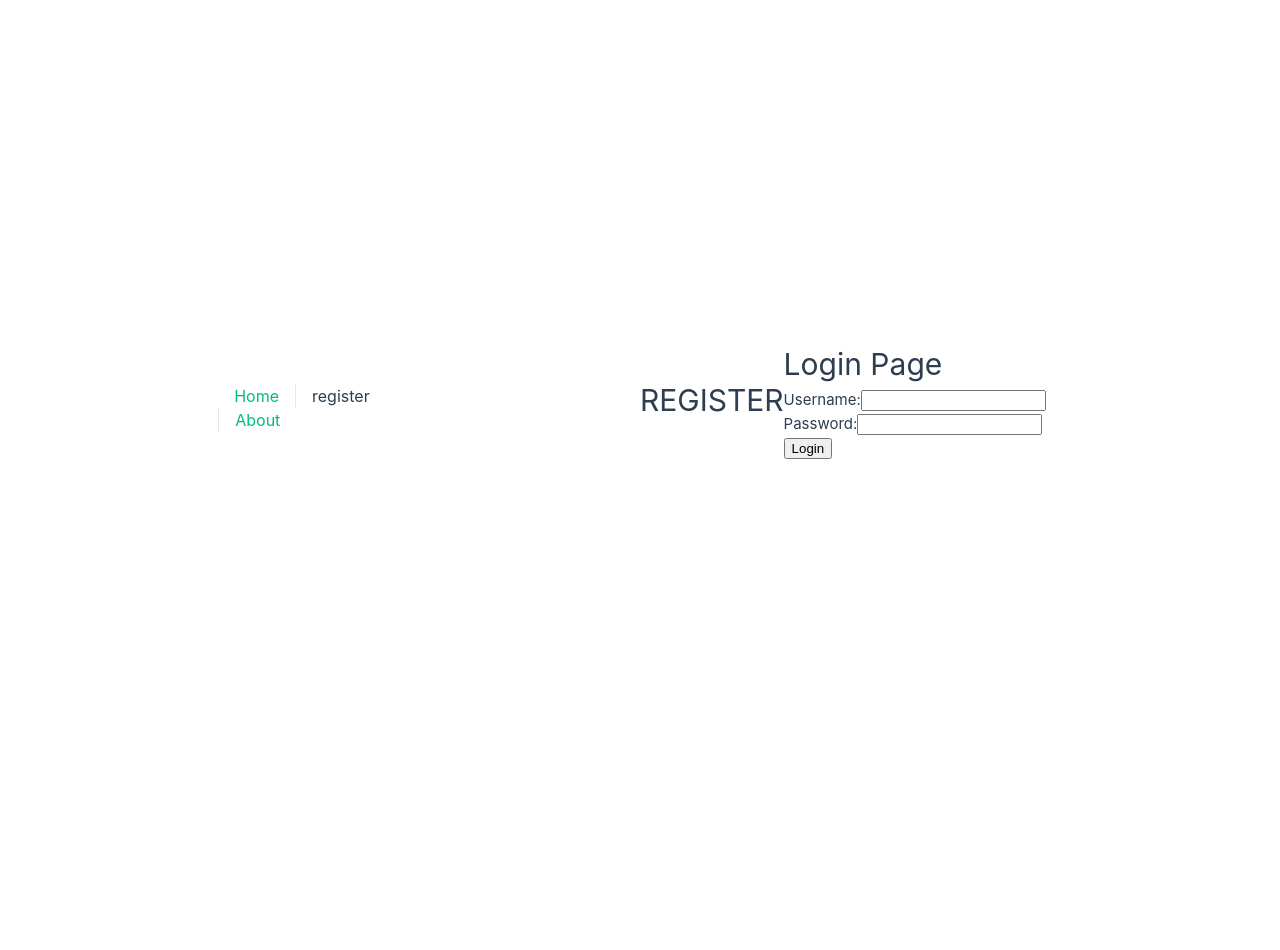
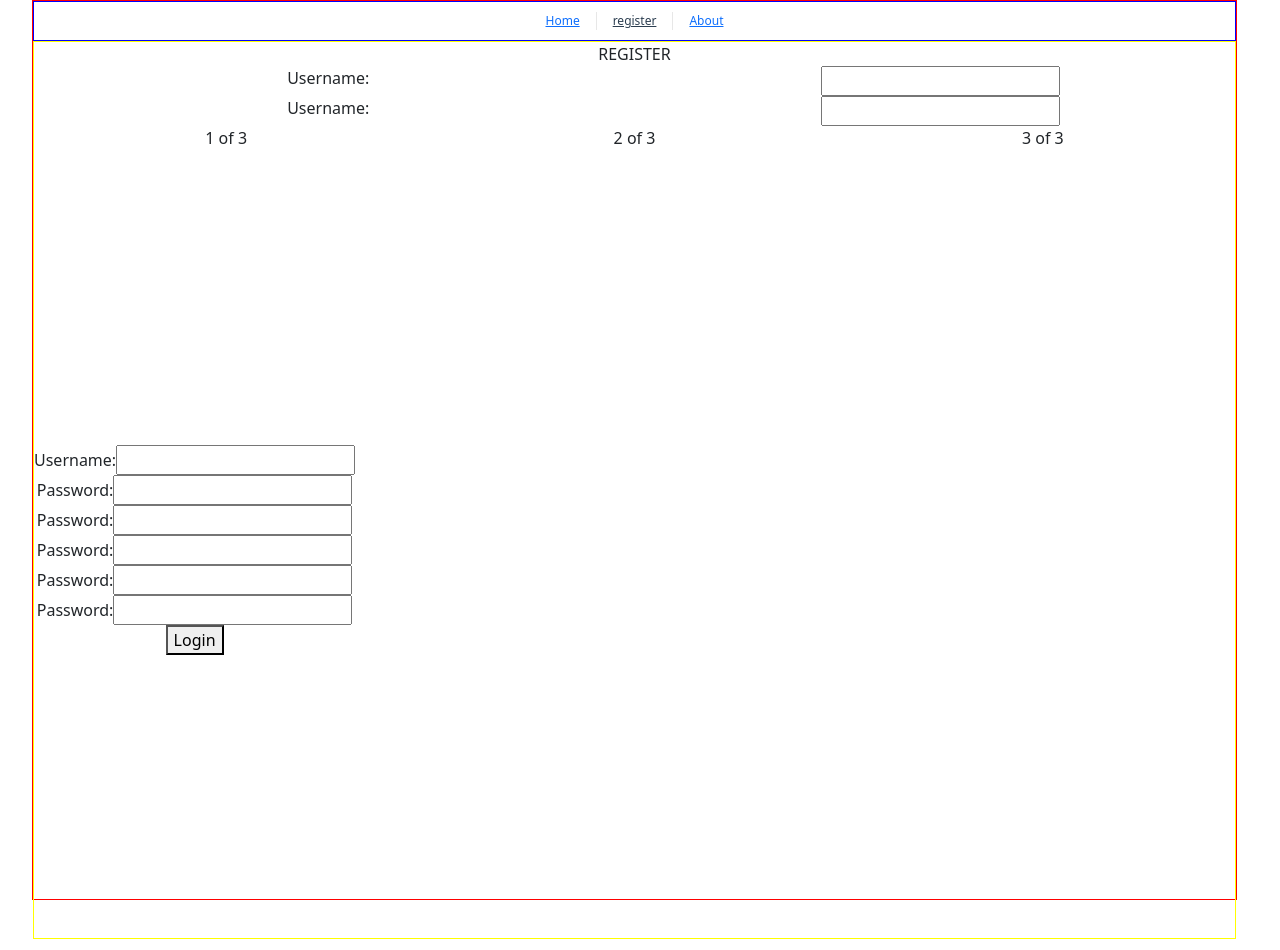
Before and after one commit to Powarut/492vueFirebase, a Vue app: page /register in a window 1280 px wide. Before the commit the page ends 800 px from the top, so only its background shows below. Built offline with nearby package versions, Linux system fonts and the light colour scheme.

Commit message:
[edit] css app page and css register page

```diff
--- a/package.json
+++ b/package.json
@@ -10,6 +10,7 @@
     "format": "prettier --write src/"
   },
   "dependencies": {
+    "bootstrap": "^5.3.0-alpha1",
     "vue": "^3.2.47",
     "vue-router": "^4.1.6"
   },
--- a/src/App.vue
+++ b/src/App.vue
@@ -4,39 +4,42 @@ import HelloWorld from './components/HelloWorld.vue'
 </script>
 
 <template>
-  <header>
-    <!-- <img alt="Vue logo" class="logo" src="@/assets/logo.svg" width="125" height="125" /> -->
-
-    <div class="wrapper">
-      <!-- <HelloWorld msg="You did it!" /> -->
-
+  <div class="div1">
+    <div class="div2">
       <nav>
         <RouterLink to="/">Home</RouterLink>
         <RouterLink to="/register">register</RouterLink>
         <RouterLink to="/about">About</RouterLink>
       </nav>
     </div>
-  </header>
-
-  <RouterView />
+    <div class="div3">
+      <RouterView/>
+    </div>
+  </div>
 </template>
 
 <style scoped>
-header {
-  line-height: 1.5;
-  max-height: 100vh;
+@media (max-width: 720px) {
+  .div1 {
+    width: 100%;
+    height: 900px;
+    padding: 0px;
+    margin-top: 30px;
+    border: 1px solid red;
   }
 
-.logo {
-  display: block;
-  margin: 0 auto 2rem;
+  .div2 {
+    width: 100%;
+    height: 40px;
+    padding: 0px;
+    border: 1px solid blue;
   }
 
   nav {
     width: 100%;
     font-size: 12px;
     text-align: center;
-  margin-top: 2rem;
+    margin-top: 10px;
   }
 
   nav a.router-link-exact-active {
@@ -57,30 +60,56 @@ nav a:first-of-type {
     border: 0;
   }
 
-@media (min-width: 1024px) {
-  header {
-    display: flex;
-    place-items: center;
-    padding-right: calc(var(--section-gap) / 2);
+
 }
 
-  .logo {
-    margin: 0 2rem 0 0;
+@media (min-width: 721px) {
+  .div1 {
+    width: 1205px;
+    height: 900px;
+    padding: 0px;
+    border: 1px solid red;
+    text-align: center;
   }
 
-  header .wrapper {
-    display: flex;
-    place-items: flex-start;
-    flex-wrap: wrap;
+  .div2 {
+    width: 100%;
+    height: 40px;
+    padding: 0px;
+    border: 1px solid blue;
   }
 
   nav {
-    text-align: left;
-    margin-left: -1rem;
-    font-size: 1rem;
+    width: 100%;
+    font-size: 12px;
+    text-align: center;
+    margin-top: 10px;
+  }
 
-    padding: 1rem 0;
-    margin-top: 1rem;
+  nav a.router-link-exact-active {
+    color: var(--color-text);
   }
+
+  nav a.router-link-exact-active:hover {
+    background-color: transparent;
+  }
+
+  nav a {
+    display: inline-block;
+    padding: 0 1rem;
+    border-left: 1px solid var(--color-border);
+  }
+
+  nav a:first-of-type {
+    border: 0;
+  }
+  .div3 {
+    width: 100%;
+    height: 100%;
+    padding: 0px;
+    border: 1px solid yellow;
+  }
+
+
 }
 </style>
--- a/src/main.js
+++ b/src/main.js
@@ -4,6 +4,9 @@ import router from './router'
 
 import './assets/main.css'
 
+import "bootstrap/dist/css/bootstrap.min.css"
+import "bootstrap"
+
 const app = createApp(App)
 
 app.use(router)
--- a/src/views/RegisterView.vue
+++ b/src/views/RegisterView.vue
@@ -1,12 +1,56 @@
 <template>
+  REGISTER
+      <div class="dev1">
+        <div class="row">
+          <div class="col">
+            <label for="username">Username:</label>
+          </div>
+          <div class="col">
+          <input type="text" id="username" v-model="username" />
+          </div>
+        </div>
+        <div class="row">
+          <div class="col">
+            <label for="username">Username:</label>
+          </div>
+          <div class="col">
+          <input type="text" id="username" v-model="username" />
+          </div>
+        </div>
+        <div class="row">
+          <div class="col">
+            1 of 3
+          </div>
+          <div class="col">
+            2 of 3
+          </div>
+          <div class="col">
+            3 of 3
+          </div>
+        </div>
+      </div>
   <div class="about">
-    <h1>REGISTER</h1>
     <div>
-    <h1>Login Page</h1>
       <form>
         <div>
           <label for="username">Username:</label>
           <input type="text" id="username" v-model="username" />
+        </div>
+        <div>
+          <label for="password">Password:</label>
+          <input type="password" id="password" v-model="password" />
+        </div>
+        <div>
+          <label for="password">Password:</label>
+          <input type="password" id="password" v-model="password" />
+        </div>
+        <div>
+          <label for="password">Password:</label>
+          <input type="password" id="password" v-model="password" />
+        </div>
+        <div>
+          <label for="password">Password:</label>
+          <input type="password" id="password" v-model="password" />
         </div>
         <div>
           <label for="password">Password:</label>
@@ -30,18 +74,27 @@ export default {
     login() {
       // perform login logic here
       console.log(`Username: ${this.username} Password: ${this.password}`);
+      if (this.username === '1') this.$router.push("/");
       // ไป หา ยูสว่าตรงมั๊ยในถังถ้าไม่ตรงให้ save
     },
   },
 };
 </script>
+<style>
+  @media (max-width: 720px) {
+  .div1 {
+    width: 100%;
+    height: 900px;
+    padding: 0px;
+    margin: auto;
+    border: 1px solid yellow;
+  }
+  .div1 .row {
+    border: 1px solid yellow;
+  }
 
-<style>
-@media (min-width: 1024px) {
-  .about {
-    min-height: 100vh;
-    display: flex;
-    align-items: center;
+  .div1 .row .col {
+    border: 1px solid orange;
   }
 }
 </style>
```
Also changed, not shown: 1 other file (tests, documents, lock files or other folders). Lines whose indentation alone changed are shown as unchanged.
